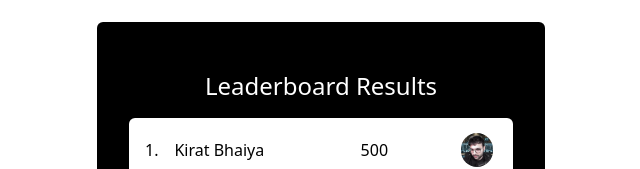
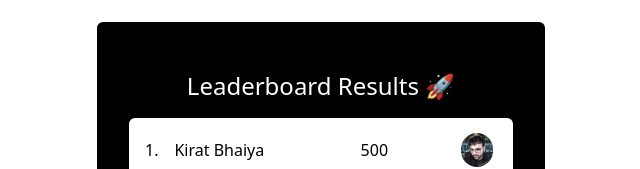
Before and after one commit to hkirat/quiz-app-next, a React (Vite) app: page / in a window 1280 px wide. Shown: the part 122-291 px from the top of the page, without its empty margins (319-959 px from the left). Built offline with nearby package versions, Linux system fonts and the light colour scheme.

Commit message:
Added Rocket Emoji

```diff
--- a/src/pages/Leaderboard.tsx
+++ b/src/pages/Leaderboard.tsx
@@ -6,7 +6,9 @@ function Leaderboard() {
 
     return (
         <div className="bg-black text-white p-8 rounded-md">
-            <h1 className="text-2xl text-center my-4">Leaderboard Results</h1>
+            <h1 className="text-2xl text-center my-4">
+                Leaderboard Results 🚀
+            </h1>
             <div className="overflow-y-scroll h-96">
                 {leaderboardData.map((el, index) => (
                     <Card
```
